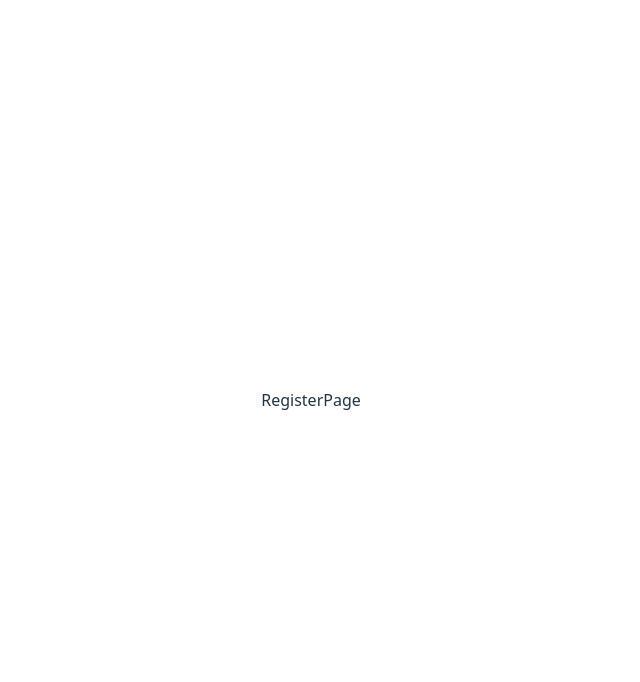
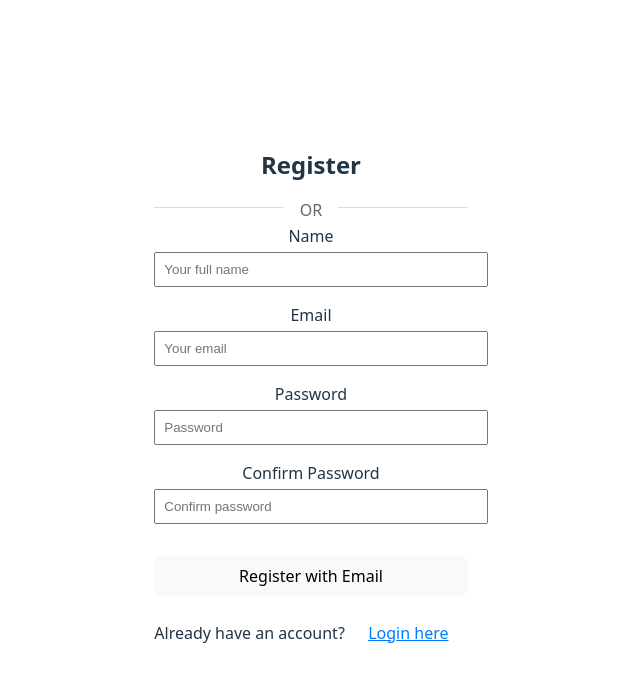
Before and after one commit to GraceHuang-CS/QuizzyPop, a React (Vite) app in the folder frontend/: page /register in a window 1280 px wide. Shown: the top 682 px of the page, without its empty margins (329-969 px from the left). Built offline with nearby package versions, Linux system fonts and the light colour scheme.

Commit message:
modified frontend register page to accomodate google sign up

```diff
--- /dev/null
+++ b/frontend/src/api/auth.js
@@ -0,0 +1,89 @@
+import axios from "axios";
+
+axios.defaults.baseURL = "http://localhost:5001";
+
+export const registerUser = async ({ name, email, password }) => {
+  try {
+    const response = await axios.post("/api/auth/register", {
+      name,
+      email,
+      password,
+    });
+
+    const { token, user, message } = response.data;
+
+    // Save token and set default header
+    localStorage.setItem("token", token);
+    axios.defaults.headers.common["Authorization"] = `Bearer ${token}`;
+
+    return { success: true, message, user, token };
+  } catch (error) {
+    return {
+      success: false,
+      message: error.response?.data?.message || "Registration failed",
+    };
+  }
+};
+
+export const loginUser = async ({ email, password }) => {
+  try {
+    const response = await axios.post("/api/auth/login", { email, password });
+    const { token, user, message } = response.data;
+
+    // Store token and set default header
+    localStorage.setItem("token", token);
+    axios.defaults.headers.common["Authorization"] = `Bearer ${token}`;
+
+    return { success: true, message, user, token };
+  } catch (error) {
+    return {
+      success: false,
+      message: error.response?.data?.message || "Login failed",
+    };
+  }
+};
+
+export const forgotPasswordUser = async (email) => {
+  try {
+    const response = await axios.post("/api/auth/forgot-password", { email });
+    return { success: true, message: response.data.message };
+  } catch (error) {
+    return {
+      success: false,
+      message: error.response?.data?.message || "Failed to send reset email",
+    };
+  }
+};
+
+export const resetPasswordUser = async (token, password, confirmPassword) => {
+  try {
+    const response = await axios.post(`/api/auth/reset-password/${token}`, {
+      password,
+      confirmPassword,
+    });
+    return { success: true, message: response.data.message };
+  } catch (error) {
+    return {
+      success: false,
+      message: error.response?.data?.message || "Password reset failed",
+    };
+  }
+};
+
+export async function googleSignUp(googleData) {
+  try {
+    const response = await axios.post("`/auth/google-signup`", googleData, {
+      headers: {
+        "Content-Type": "application/json",
+      },
+    });
+
+    return response.data;
+  } catch (error) {
+    // Axios error handling
+    if (error.response && error.response.data) {
+      throw new Error(error.response.data.message || "Google sign-up failed");
+    }
+    throw new Error(error.message || "Google sign-up failed");
+  }
+}
--- a/frontend/src/pages/auth/RegisterPage.jsx
+++ b/frontend/src/pages/auth/RegisterPage.jsx
@@ -1,7 +1,222 @@
-import React from "react";
+import React, { useState, useEffect, useCallback } from "react";
+import { useNavigate } from "react-router-dom";
+import FormInput from "../../components/FormInput";
+import { registerUser, googleSignUp } from "../../api/auth";
 
 const RegisterPage = () => {
-  return <div>RegisterPage</div>;
+  const [formData, setFormData] = useState({
+    name: "",
+    email: "",
+    password: "",
+    confirmPassword: "",
+  });
+  const [message, setMessage] = useState("");
+  const [loading, setLoading] = useState(false);
+  const navigate = useNavigate();
+
+  // Google Sign-Up handler
+  const handleGoogleSignUp = useCallback(
+    async (response) => {
+      setLoading(true);
+      setMessage("");
+
+      try {
+        // Send the credential token to your backend
+        const data = await googleSignUp({ credential: response.credential });
+        setMessage(data.message);
+
+        if (data.message.toLowerCase().includes("success")) {
+          // Store auth token if provided
+          if (data.token) {
+            localStorage.setItem("authToken", data.token);
+          }
+          navigate("/dashboard", { replace: true });
+        }
+      } catch (error) {
+        setMessage(error.message || "Google sign-up failed");
+      } finally {
+        setLoading(false);
+      }
+    },
+    [navigate]
+  );
+
+  // Initialize Google Sign-In
+  useEffect(() => {
+    const initializeGoogleSignIn = () => {
+      if (window.google) {
+        window.google.accounts.id.initialize({
+          client_id: import.meta.env.VITE_GOOGLE_CLIENT_ID, // Add this to your .env file
+          callback: handleGoogleSignUp,
+        });
+
+        window.google.accounts.id.renderButton(
+          document.getElementById("google-signup-button"),
+          {
+            theme: "outline",
+            size: "large",
+            text: "signup_with",
+            width: "100%",
+          }
+        );
+      }
+    };
+
+    if (!window.google) {
+      const script = document.createElement("script");
+      script.src = "https://accounts.google.com/gsi/client";
+      script.async = true;
+      script.defer = true;
+      script.onload = initializeGoogleSignIn;
+      document.body.appendChild(script);
+    } else {
+      initializeGoogleSignIn();
+    }
+  }, [handleGoogleSignUp]);
+
+  const handleChange = (e) =>
+    setFormData({ ...formData, [e.target.name]: e.target.value });
+
+  const handleSubmit = async (e) => {
+    e.preventDefault();
+    const { name, email, password, confirmPassword } = formData;
+
+    if (!name || !email || !password || !confirmPassword) {
+      setMessage("Please fill all fields");
+      return;
+    }
+
+    if (password !== confirmPassword) {
+      setMessage("Passwords do not match");
+      return;
+    }
+
+    setLoading(true);
+    setMessage("");
+
+    try {
+      const data = await registerUser({ name, email, password });
+      setMessage(data.message);
+      setFormData({ name: "", email: "", password: "", confirmPassword: "" });
+
+      if (data.message.toLowerCase().includes("success")) {
+        navigate("/login", { replace: true });
+      }
+    } catch (error) {
+      setMessage(error.message || "Registration failed");
+    } finally {
+      setLoading(false);
+    }
+  };
+
+  return (
+    <div style={{ maxWidth: "400px", margin: "2rem auto" }}>
+      <h2>Register</h2>
+
+      {/* Google Sign-Up Button */}
+      <div style={{ marginBottom: "1.5rem" }}>
+        <div id="google-signup-button"></div>
+      </div>
+
+      {/* Divider */}
+      <div
+        style={{
+          textAlign: "center",
+          margin: "1rem 0",
+          position: "relative",
+          borderTop: "1px solid #ddd",
+        }}
+      >
+        <span
+          style={{
+            background: "white",
+            padding: "0 1rem",
+            color: "#666",
+            position: "absolute",
+            top: "-10px",
+            left: "50%",
+            transform: "translateX(-50%)",
+          }}
+        >
+          OR
+        </span>
+      </div>
+
+      {/* Regular Form */}
+      <form onSubmit={handleSubmit}>
+        <FormInput
+          label="Name"
+          type="text"
+          name="name"
+          value={formData.name}
+          onChange={handleChange}
+          placeholder="Your full name"
+        />
+        <FormInput
+          label="Email"
+          type="email"
+          name="email"
+          value={formData.email}
+          onChange={handleChange}
+          placeholder="Your email"
+        />
+        <FormInput
+          label="Password"
+          type="password"
+          name="password"
+          value={formData.password}
+          onChange={handleChange}
+          placeholder="Password"
+        />
+        <FormInput
+          label="Confirm Password"
+          type="password"
+          name="confirmPassword"
+          value={formData.confirmPassword}
+          onChange={handleChange}
+          placeholder="Confirm password"
+        />
+        <button
+          type="submit"
+          disabled={loading}
+          style={{
+            padding: "0.5rem 1rem",
+            width: "100%",
+            marginTop: "1rem",
+          }}
+        >
+          {loading ? "Registering..." : "Register with Email"}
+        </button>
+      </form>
+
+      {message && (
+        <p
+          style={{
+            marginTop: "1rem",
+            color: message.includes("successfully") ? "green" : "red",
+          }}
+        >
+          {message}
+        </p>
+      )}
+
+      <p style={{ textAlign: "center", marginTop: "1rem" }}>
+        Already have an account?{" "}
+        <button
+          onClick={() => navigate("/login")}
+          style={{
+            background: "none",
+            border: "none",
+            color: "#007bff",
+            cursor: "pointer",
+            textDecoration: "underline",
+          }}
+        >
+          Login here
+        </button>
+      </p>
+    </div>
+  );
 };
 
 export default RegisterPage;
```
